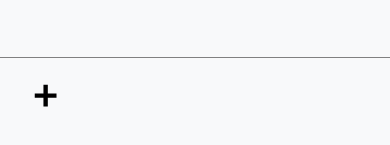
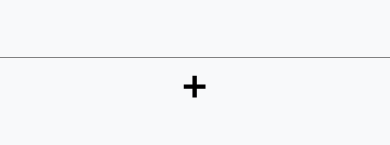
Before and after one commit to lulu70/better-shopping-list, a React Native app: screen / in a window 390 px wide. Shown: the part 543-688 px from the top of the page. Built offline with nearby package versions, Linux system fonts and the light colour scheme.

Commit message:
fixed AppTabsController height

```diff
--- a/src/components/AppTabsController.tsx
+++ b/src/components/AppTabsController.tsx
@@ -1,6 +1,5 @@
 import React from 'react';
 import { StyleSheet, View } from 'react-native';
-import { useSafeAreaInsets } from 'react-native-safe-area-context';
 
 import AppButton from './AppButton';
 import AddIcon from '../Icons/AddIcons';
@@ -10,17 +9,11 @@ import SearchContext from '../context/SearchContext/SearchContext';
 import { horizontalScale, verticalScale } from '../helpers/scaleHelpers';
 
 const AppTabsController = () => {
-  const { bottom } = useSafeAreaInsets();
   const { openAddModal } = React.useContext(MainContext);
   const { isSearching } = React.useContext(SearchContext);
 
   return (
-    <View
-      style={[
-        styles.container,
-        { paddingBottom: bottom + verticalScale(theme.spacing.spacing_12) },
-      ]}
-    >
+    <View style={[styles.container]}>
       <AppButton
         onPress={openAddModal}
         disabled={isSearching}
@@ -44,11 +37,11 @@ const styles = StyleSheet.create({
     borderTopColor: theme.colors.border,
     borderTopWidth: 1,
     alignItems: 'flex-start',
+    justifyContent: 'center',
+    minHeight: verticalScale(theme.spacing.spacing_60),
   },
   button: {
-    justifyContent: 'center',
+    flex: 1,
     alignItems: 'center',
-    width: horizontalScale(theme.spacing.spacing_48),
-    height: horizontalScale(theme.spacing.spacing_48),
   },
 });
```
